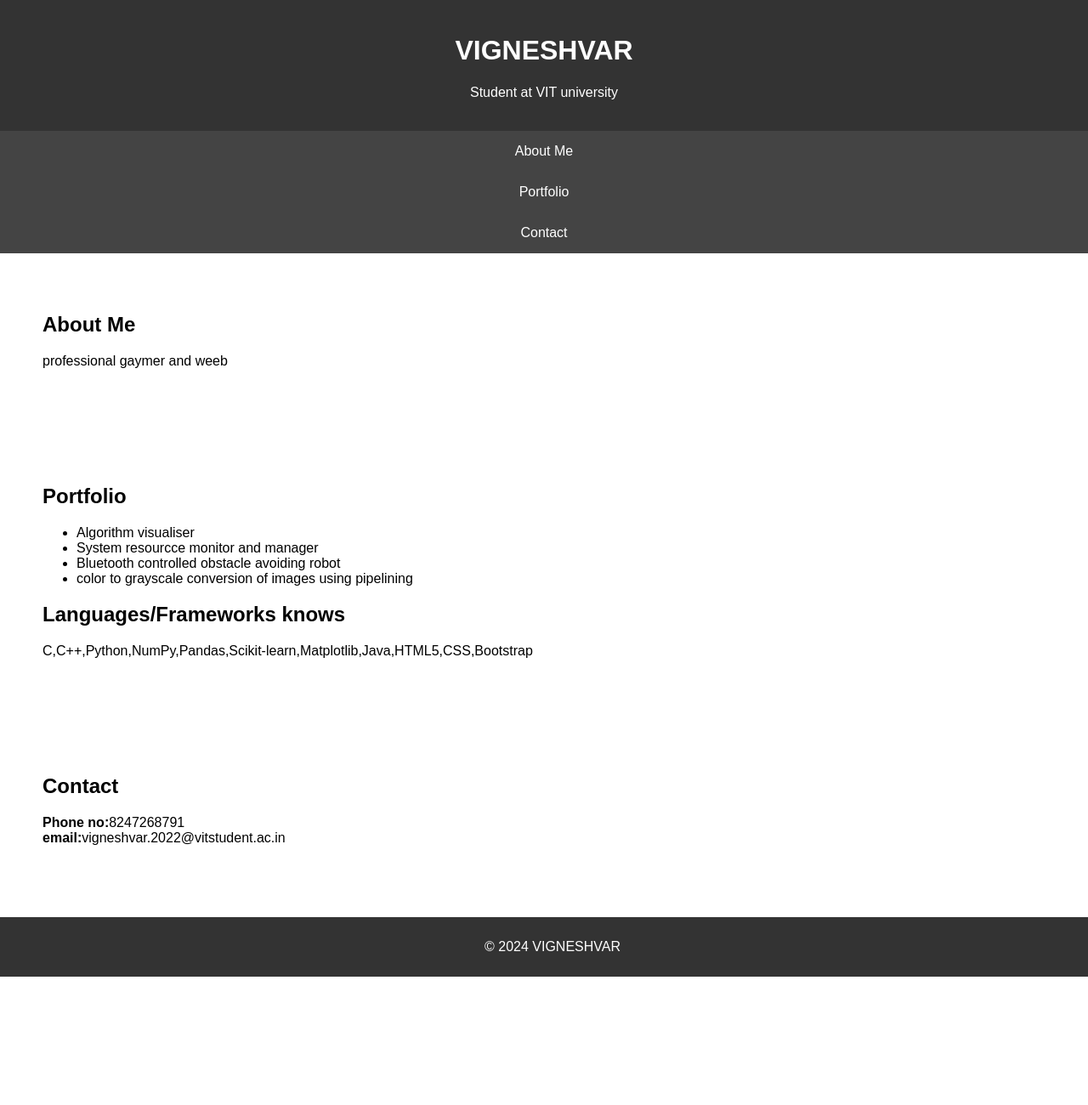
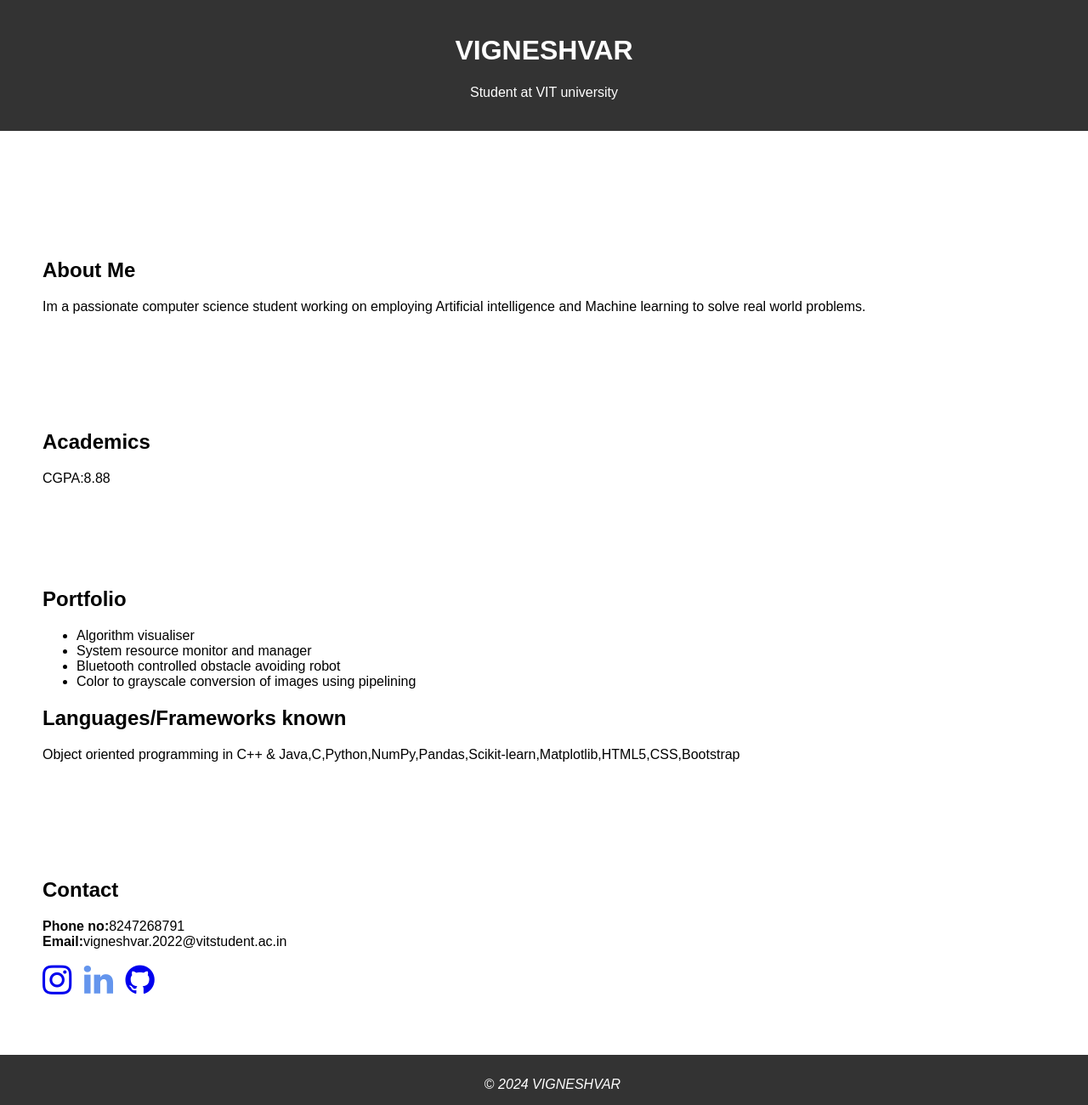
Before and after one commit to Vigneshvar-2511/exercise, a plain HTML site: page index.html in a window 1280 px wide. Shown: the whole page at 85% size. Before the commit the page ends 1149 px from the top, so only its background shows below. Drawn offline with Linux system fonts and the light colour scheme.

Commit message:
Update index.html

```diff
--- a/index.html
+++ b/index.html
@@ -4,7 +4,8 @@
     <meta charset="UTF-8">
     <meta name="viewport" content="width=device-width, initial-scale=1.0">
     <link rel="stylesheet" href="styles.css">
-    <title>Personal Website</title>
+    <link rel="stylesheet" href="https://cdnjs.cloudflare.com/ajax/libs/font-awesome/4.7.0/css/font-awesome.min.css">
+    <title>Your Name - Personal Website</title>
 </head>
 <body>
     <header>
@@ -13,40 +14,46 @@
     </header>
 
     <nav>
-        <ul>
-            <li><a href="#about">About Me</a></li>
-            <li><a href="#portfolio">Portfolio</a></li>
-            <li><a href="#contact">Contact</a></li>
-        </ul>
+            <p><a href="#about">About Me</a>
+            <a href="#portfolio">Portfolio</a>
+            <a href="#contact">Contact</a></p>
     </nav>
 
     <section id="about">
         <h2>About Me</h2>
-        <p>professional gaymer and weeb</p>
+        <p>Im a passionate computer science student working on employing Artificial intelligence and Machine learning to solve real world problems.</p>
+    </section>
+
+    <section id="Academics">
+        <h2>Academics</h2>
+        CGPA:8.88
     </section>
 
     <section id="portfolio">
         <h2>Portfolio</h2>
         <ul>
             <li>Algorithm visualiser</li>
-            <li>System resourcce monitor and manager
+            <li>System resource monitor and manager
             </li>
             <li>Bluetooth controlled obstacle avoiding robot</li>
-            <li>color to grayscale conversion of images using pipelining</li>
+            <li>Color to grayscale conversion of images using pipelining</li>
         </ul>
-        <h2>Languages/Frameworks knows</h2>
-    <p>C,C++,Python,NumPy,Pandas,Scikit-learn,Matplotlib,Java,HTML5,CSS,Bootstrap</p>
+        <h2>Languages/Frameworks known</h2>
+    <p>Object oriented programming in C++ & Java,C,Python,NumPy,Pandas,Scikit-learn,Matplotlib,HTML5,CSS,Bootstrap</p>
     </section>
 
 
     <section id="contact">
         <h2>Contact</h2>
         <p><strong>Phone no:</strong>8247268791 <br>
-        <strong>email:</strong>vigneshvar.2022@vitstudent.ac.in</p>
+        <strong>Email:</strong>vigneshvar.2022@vitstudent.ac.in</p>
+        <a href="https://www.instagram.com/"><i class="fa fa-instagram " style="font-size: 40px;"></i></a>
+        <a href="https://www.linkedin.com/in/vigneshvar-t-b32159252/"><i class="fa fa-linkedin" style="font-size: 40px; padding-left: 10px; color: cornflowerblue;"></i></a>
+        <a href="https://github.com/Vigneshvar-2511"><i class="fa fa-github" style="font-size: 40px; padding-left: 10px;"></i></a>
     </section>
     <br>
     <footer>
-        <p>&copy; 2024 VIGNESHVAR</p>
+        <p>&copy; <i>2024 VIGNESHVAR</i></p>
     </footer>
 </body>
 </html>
```
